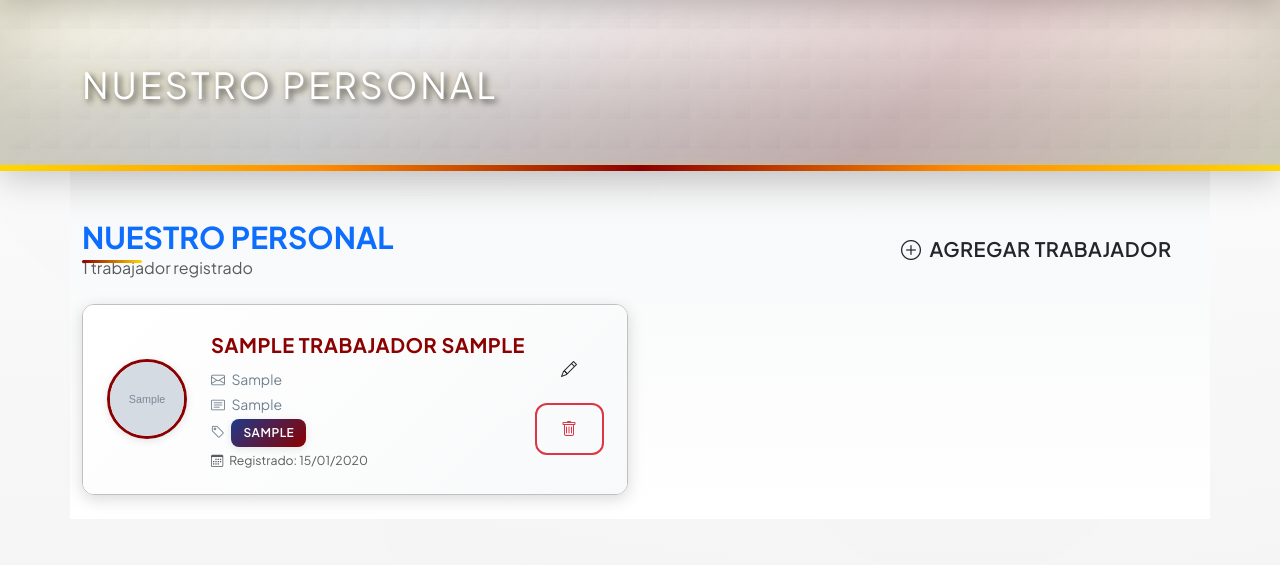
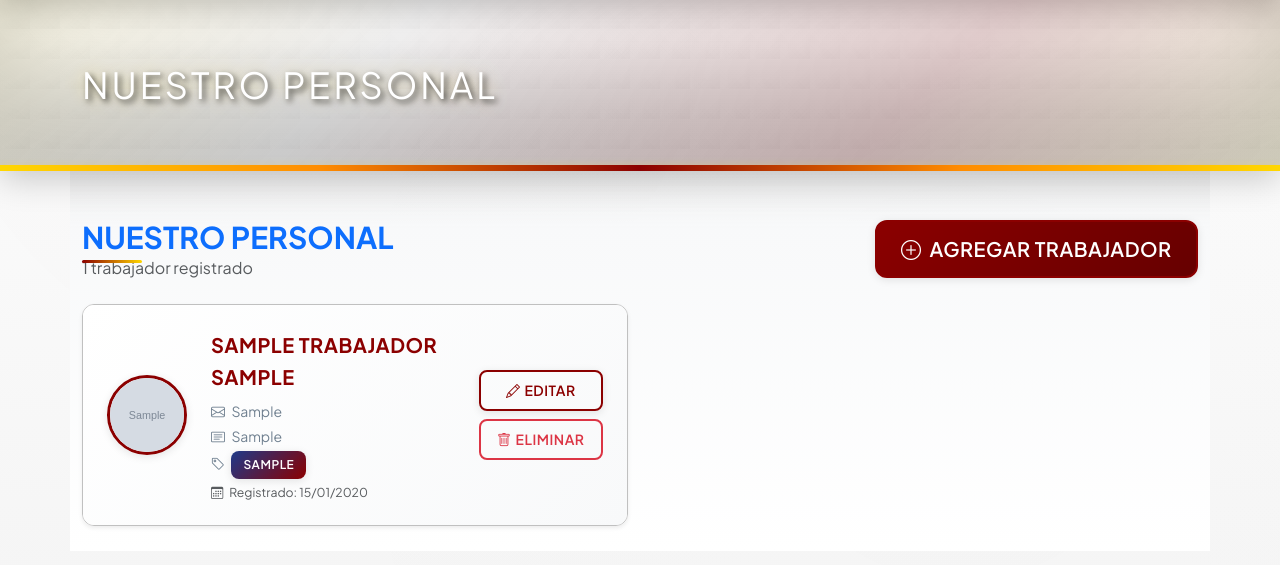
Before and after one commit to anntnzrb/sis-acc-autom, a Django app: page /trabajadores/ in a window 1280 px wide. Shown: the part 217-782 px from the top of the page. Run offline with Django 5.2, Linux system fonts and the light colour scheme; tables that the repository leaves empty hold one stand-in row (values such as "Sample post"); grey boxes marked "Sample" are stand-in pictures.

Commit message:
fix: standardize UI consistency across all pages
- Replace undefined CSS classes in trabajadores page with proper Bootstrap classes
- Fix btn-carriacces-primary → btn-primary
- Fix btn-carriacces-secondary → btn-outline-primary
- Fix btn-sm-carriacces → btn-sm
- Fix card-carriacces → card
- Fix pagination-carriacces → pagination
- Standardize header layout in proveedores page to match otros pages
- Add text labels to action buttons for consistency
- Ensure all pages use same button patterns and layouts

All pages now use consistent:
- Header layout (flex with left title, right button)
- Button styles (btn-primary, btn-outline-primary, btn-outline-danger)
- Action button labels (Editar, Eliminar)
- Standard Bootstrap card classes

```diff
--- a/templates/trabajadores/list.html
+++ b/templates/trabajadores/list.html
@@ -17,7 +17,7 @@
                     {% endif %}
                 </p>
             </div>
-            <a href="{% url 'trabajadores:create' %}" class="btn btn-carriacces-primary btn-lg">
+            <a href="{% url 'trabajadores:create' %}" class="btn btn-primary btn-lg">
                 <i class="bi bi-plus-circle me-2"></i>AGREGAR TRABAJADOR
             </a>
         </div>
@@ -27,7 +27,7 @@
             <div class="row g-4">
                 {% for trabajador in trabajadores %}
                     <div class="col-lg-6">
-                        <div class="card-carriacces trabajador-card slide-in-left">
+                        <div class="card trabajador-card slide-in-left shadow-sm">
                             <div class="card-body">
                                 <!-- Imagen del trabajador -->
                                 {% if trabajador.imagen %}
@@ -68,14 +68,14 @@
                                 <!-- Botones de acción -->
                                 <div class="trabajador-actions">
                                     <a href="{% url 'trabajadores:update' trabajador.pk %}"
-                                       class="btn btn-carriacces-secondary btn-sm-carriacces"
+                                       class="btn btn-outline-primary btn-sm"
                                        title="Editar trabajador">
-                                        <i class="bi bi-pencil"></i>
+                                        <i class="bi bi-pencil me-1"></i>Editar
                                     </a>
                                     <a href="{% url 'trabajadores:delete' trabajador.pk %}"
-                                       class="btn btn-outline-danger btn-sm-carriacces"
+                                       class="btn btn-outline-danger btn-sm"
                                        title="Eliminar trabajador">
-                                        <i class="bi bi-trash"></i>
+                                        <i class="bi bi-trash me-1"></i>Eliminar
                                     </a>
                                 </div>
                             </div>
@@ -87,7 +87,7 @@
             <!-- Pagination -->
             {% if is_paginated %}
                 <nav aria-label="Navegación de trabajadores" class="mt-5">
-                    <ul class="pagination pagination-carriacces justify-content-center">
+                    <ul class="pagination justify-content-center">
                         {% if page_obj.has_previous %}
                             <li class="page-item">
                                 <a class="page-link" href="?page=1">
@@ -139,7 +139,7 @@
                 <p class="empty-state-text">
                     Comienza agregando el primer trabajador de CarriAcces.
                 </p>
-                <a href="{% url 'trabajadores:create' %}" class="btn btn-carriacces-primary btn-lg">
+                <a href="{% url 'trabajadores:create' %}" class="btn btn-primary btn-lg">
                     <i class="bi bi-plus-circle me-2"></i>Agregar Primer Trabajador
                 </a>
             </div>
```
Also changed, not shown: templates/proveedores/list.html (+8 -6 lines).
